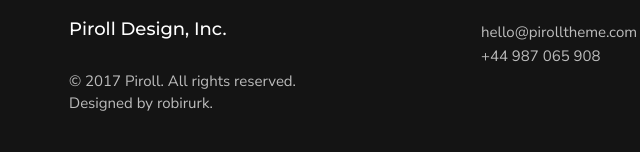
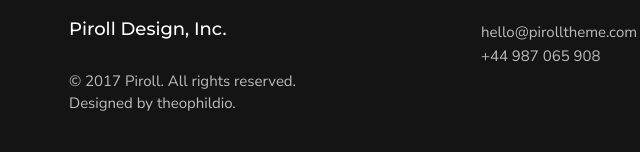
Before and after one commit to theophildio/pirlo, a plain HTML site: page index.html in a window 1280 px wide. Shown: the part 5848-6000 px from the top of the page, 13-653 px from the left. Drawn offline with nearby package versions, Linux system fonts and the light colour scheme.

Commit message:
Update index.html

```diff
--- a/index.html
+++ b/index.html
@@ -463,7 +463,7 @@
       <div class="row">
         <div class="col-lg-4 col-sm-6 footer-one">
           <h4>Piroll Design, Inc.</h4>
-          <p>© 2017 Piroll. All rights reserved. <br> Designed by robirurk.</p>
+          <p>© 2017 Piroll. All rights reserved. <br> Designed by theophildio.</p>
         </div>
         <div class="col-lg-3 col-sm-6 footer-two">
           <ul>
```
